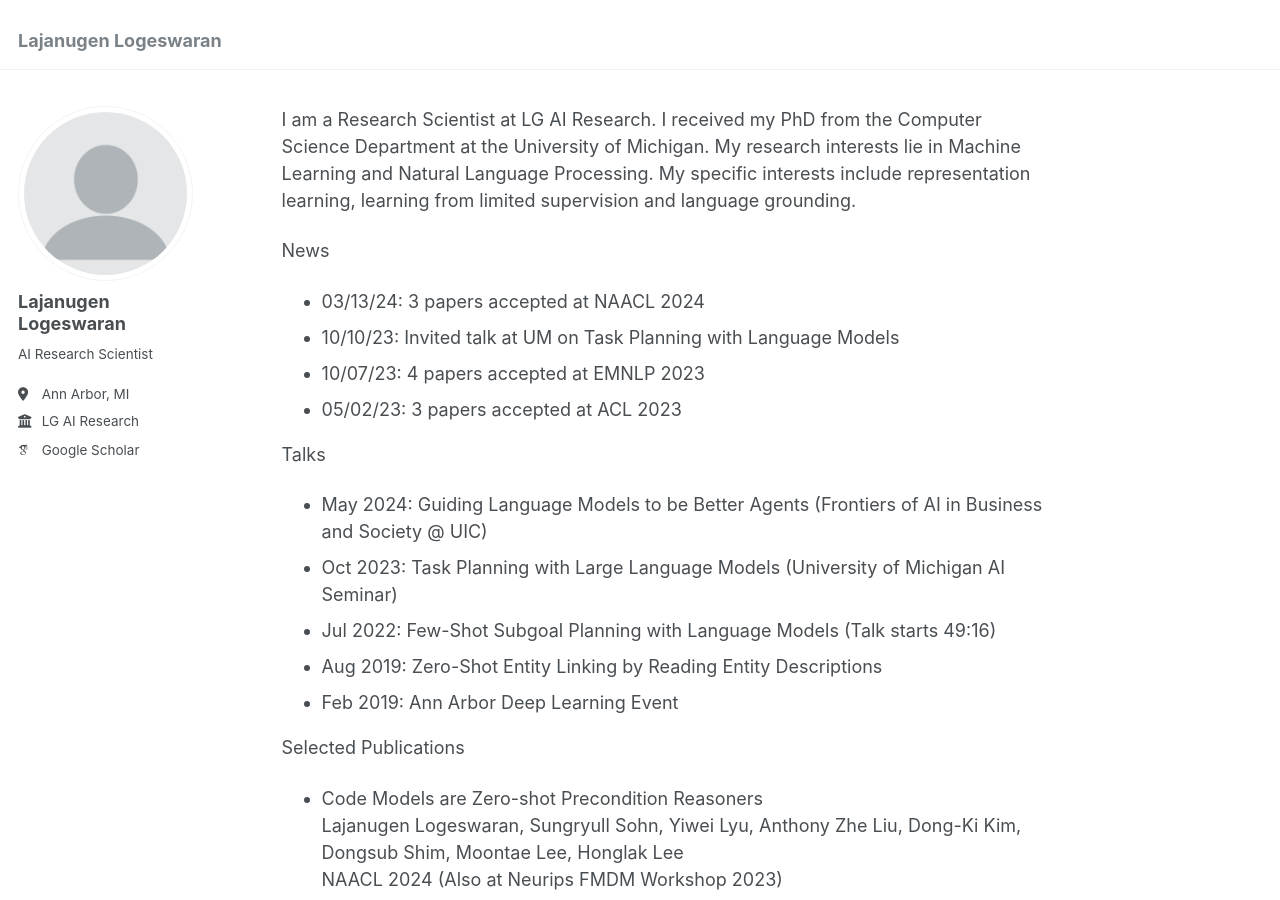
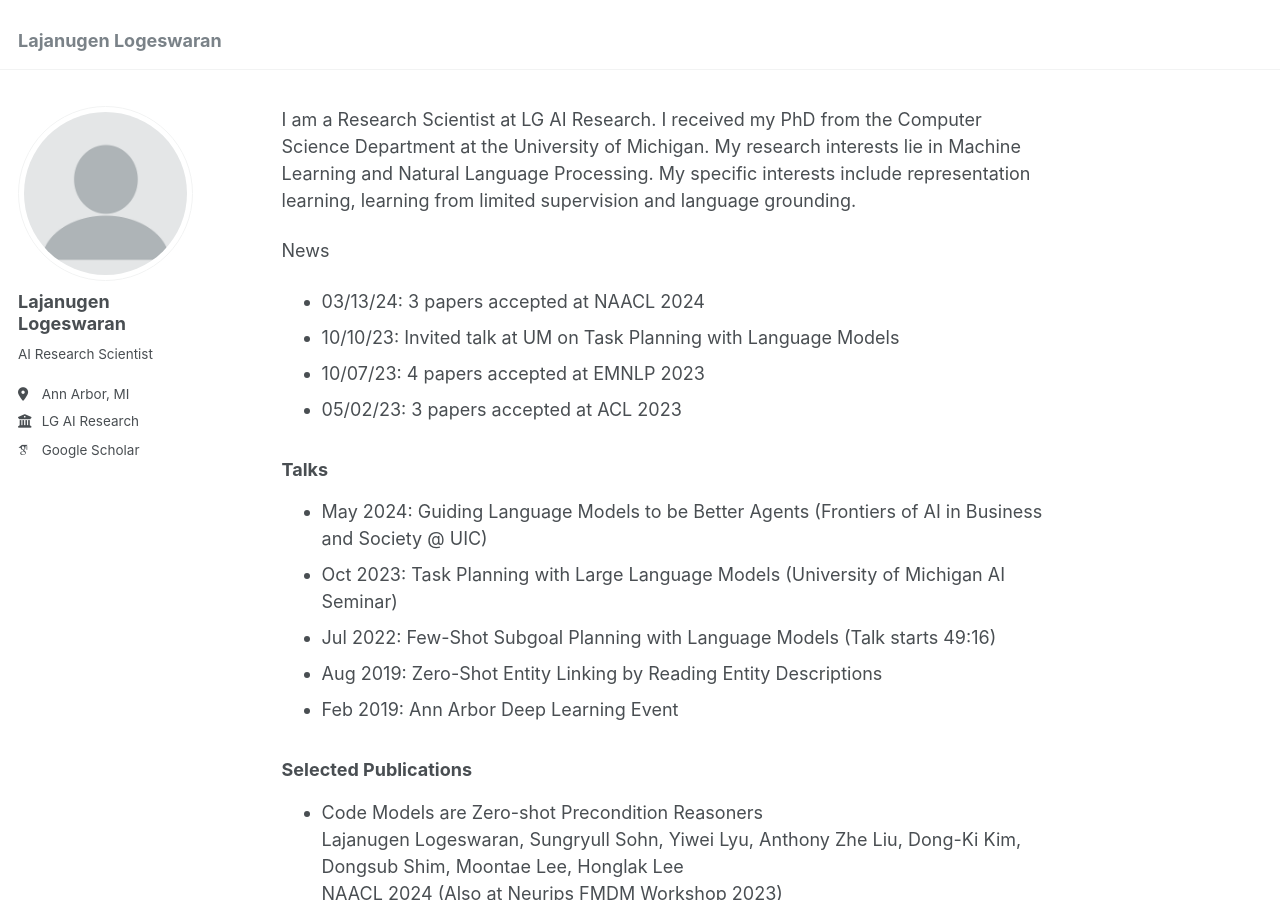
Before and after one commit to lajanugen/lajanugen.github.io, a Jekyll site: the page built from _pages/about.md, in a window 1280 px wide and 900 px high. Built offline with Jekyll 4.4.1, drawn with Linux system fonts in a browser that asks for light colours; some web fonts are replaced.

Commit message:
Section titles

```diff
--- a/_pages/about.md
+++ b/_pages/about.md
@@ -15,14 +15,14 @@ News
 - 10/07/23: 4 papers accepted at EMNLP 2023
 - 05/02/23: 3 papers accepted at ACL 2023
 
-Talks
+### Talks
 - May 2024: Guiding Language Models to be Better Agents (Frontiers of AI in Business and Society @ UIC)
 - Oct 2023: Task Planning with Large Language Models (University of Michigan AI Seminar)
 - Jul 2022: Few-Shot Subgoal Planning with Language Models (Talk starts 49:16)
 - Aug 2019: Zero-Shot Entity Linking by Reading Entity Descriptions
 - Feb 2019: Ann Arbor Deep Learning Event
 
-Selected Publications
+### Selected Publications
 
 - Code Models are Zero-shot Precondition Reasoners
   Lajanugen Logeswaran, Sungryull Sohn, Yiwei Lyu, Anthony Zhe Liu, Dong-Ki Kim, Dongsub Shim, Moontae Lee, Honglak Lee
@@ -75,13 +75,13 @@ Selected Publications
   Scott Reed, Zeynep Akata, Xinchen Yan, Lajanugen Logeswaran, Bernt Schiele, Honglak Lee
   ICML 2016
 
-Professional Experience
+### Professional Experience
 - Research Scientist, LG AI Research (Ann Arbor), Jul 2021 - Present
 - Research Intern, Facebook AI Research (New York), May - Aug 2019
 - Research Intern, Google Research (Seattle), May 2018 - Jan 2019
 - Research Intern, Google Brain (Mountain View), Feb - Jun 2017
 
-Awards & Honors
+### Awards & Honors
 - IEEEXtreme 24 hour Programming Competition - 24th place (2013)
 - INexus International Robot Competition - 3rd place (2012)
 - Bronze medal at the 50th International Mathematical Olympiad (2009)
```
